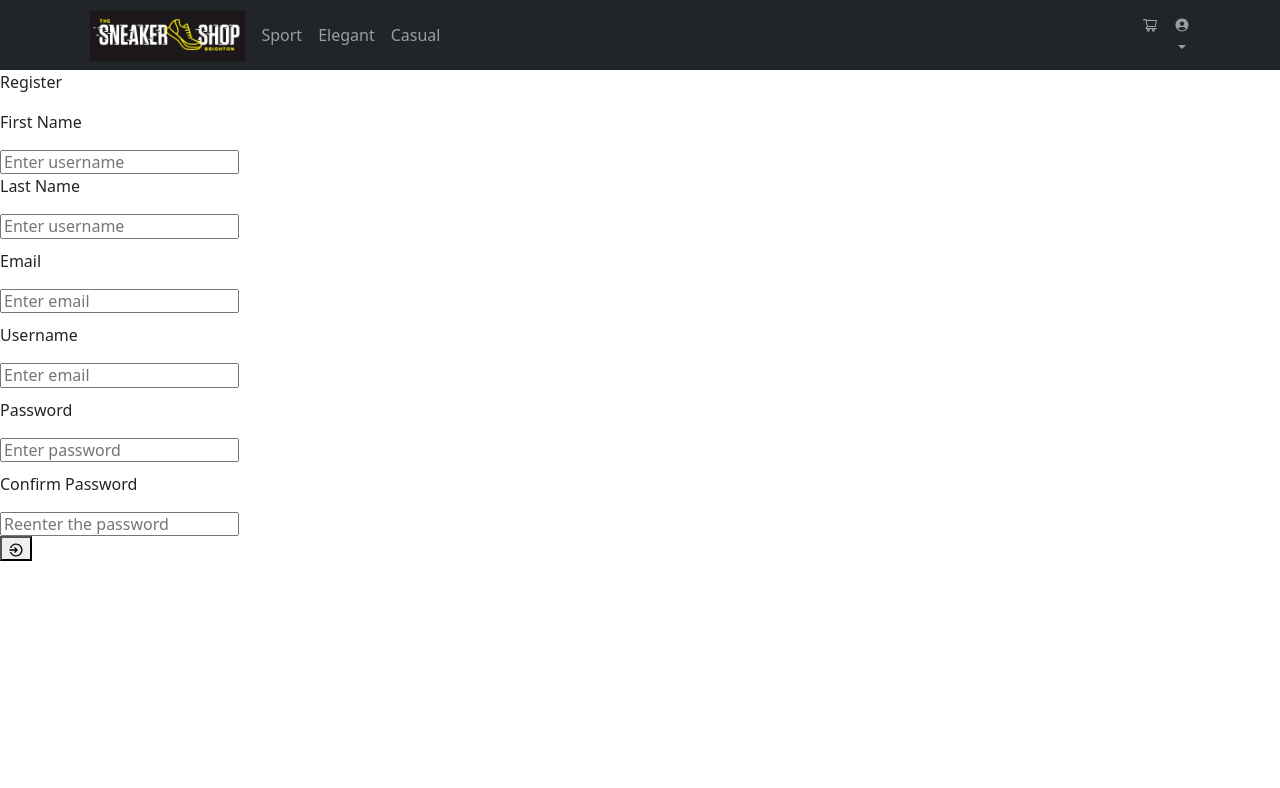
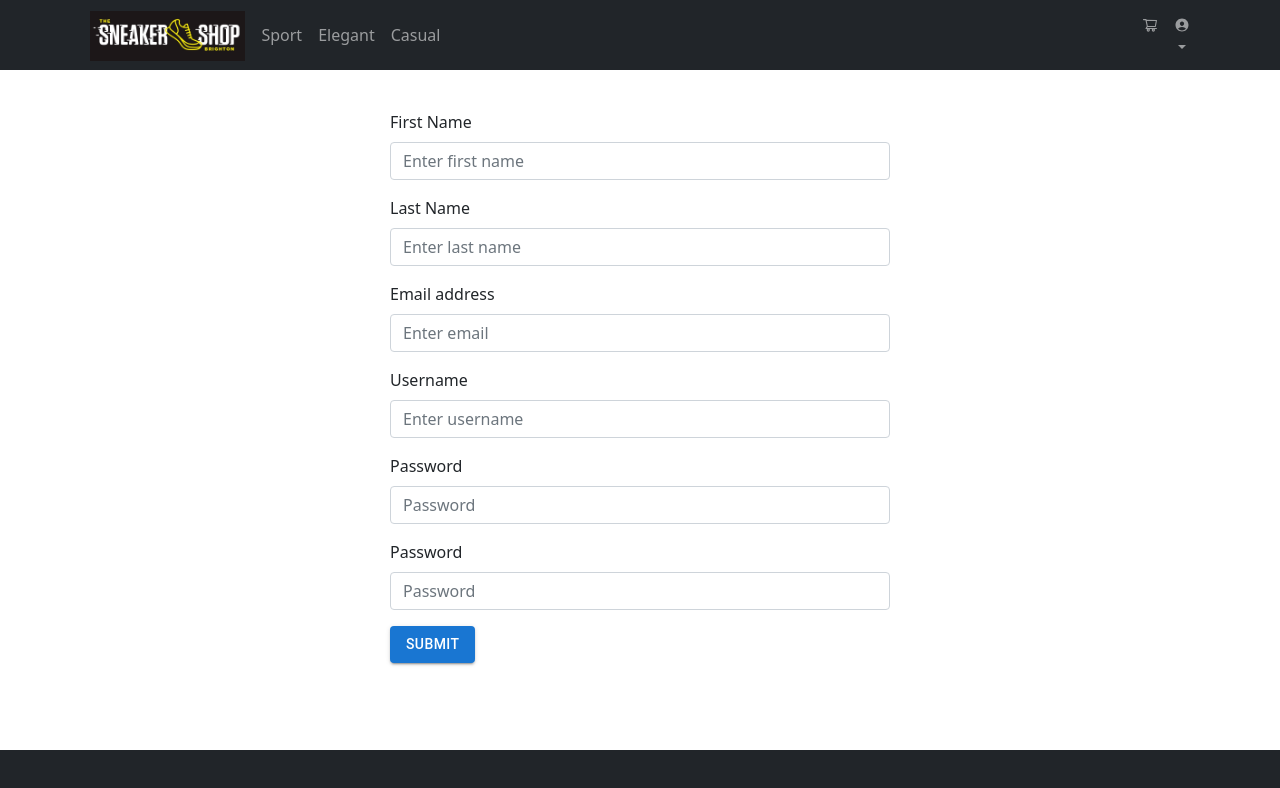
Before and after one commit to paulmuresan15/SneakerShop, a React (Create React App) app in the folder src/client/: page /Register in a window 1280 px wide. Shown: the top 788 px of the page. Built offline with nearby package versions, Linux system fonts and the light colour scheme.

Commit message:
Stylized register

```diff
--- a/src/client/src/HomePage/FirstPage.jsx
+++ b/src/client/src/HomePage/FirstPage.jsx
@@ -43,10 +43,13 @@ function FirstPage() {
                 <Col>
                     <Row>
                         { productsOnSale.map((product,index) => {
+
                             console.log(product.stockDTOS);
-                           return <ProductCard key={index} productId={product.id} productName={product.name}
-                                         photoUrl={product.photoUrl} stocks={product.stockDTOS}
-                                         />
+                           return <Col>
+                               <ProductCard key={index} productId={product.id} productName={product.name}
+                                            photoUrl={product.photoUrl} stocks={product.stockDTOS}
+                               />
+                           </Col>
                         })
                         }
                     </Row>
--- a/src/client/src/HomePage/User/Register.jsx
+++ b/src/client/src/HomePage/User/Register.jsx
@@ -6,8 +6,14 @@ import { IoMdLogIn } from "react-icons/io";
 import "./loginStyle.css";
 import { UserContext } from "../../HomePage/User/UserContext";
 import { config } from "../../config/config";
+import {Form} from "react-bootstrap";
+import authService from "../../services/AuthService";
+import {Button} from "@mui/material";
+import {useNavigate} from "react-router-dom";
+import FooterPage from "../FooterPage";
 
 function Register() {
+  const navigate=useNavigate();
   const [firstName, setFirstName] = useState("");
   const [lastName, setLastName] = useState("");
   const [userName, setUsername] = useState("");
@@ -18,122 +24,50 @@ function Register() {
 
   // function to update state of name with
   // value enter by user in form
-  const handleFirstNameChange = (e) => {
-    setFirstName(e.target.value);
-  };
 
-  const handleLastNameChange = (e) => {
-    setLastName(e.target.value);
-  };
-  // function to update state of email with value
-  // enter by user in form
-  const handleEmailChange = (e) => {
-    setEmail(e.target.value);
-  };
-  const handleUsernameChange = (e) => {
-    setUsername(e.target.value);
-  };
-  // function to update state of password with
-  // value enter by user in form
-  const handlePasswordChange = (e) => {
-    setPassword(e.target.value);
-  };
-  // function to update state of confirm password
-  // with value enter by user in form
-  const handleConfPasswordChange = (e) => {
-    setConfPassword(e.target.value);
-  };
-  // below function will be called when user
-  // click on submit button .
-  const handleSubmit = (e) => {
-    if (password != confPassword) {
-      // if 'password' and 'confirm password'
-      // does not match.
-      alert("password Not Match");
-    } else {
-      // display alert box with user
-      // 'name' and 'email' details .
-    }
-    e.preventDefault();
-  };
   return (
     <div className="mainContainer">
       <div className="navbar">
         <Navigation />
       </div>
-      <p className="loginWriting">Register</p>
-      <div>
-        <div>
-          <p className="loginWriting">First Name</p>
-          <input
-            onChange={handleFirstNameChange}
-            placeholder="Enter username"
-            className="inputContainer"
-          />
-        </div>
+      <Form className="register-form">
+      <Form.Group className="mb-3" controlId="formBasicEmail">
+        <Form.Label>First Name</Form.Label>
+        <Form.Control onChange={(e) => setFirstName(e.target.value)}  placeholder="Enter first name" />
+      </Form.Group> <Form.Group className="mb-3" controlId="formBasicEmail">
+        <Form.Label>Last Name</Form.Label>
+        <Form.Control onChange={(e) => setLastName(e.target.value)}  placeholder="Enter last name" />
+      </Form.Group>
+        <Form.Group className="mb-3" controlId="formBasicEmail">
+        <Form.Label>Email address</Form.Label>
+        <Form.Control onChange={(e) => setEmail(e.target.value)} type="email" placeholder="Enter email" />
+      </Form.Group>
+        <Form.Group className="mb-3" controlId="formBasicEmail">
+        <Form.Label>Username</Form.Label>
+        <Form.Control onChange={(e) => setUsername(e.target.value)}  placeholder="Enter username" />
+      </Form.Group>
 
-        <div>
-          <p className="loginWriting">Last Name</p>
-          <input
-            onChange={handleLastNameChange}
-            placeholder="Enter username"
-            className="inputContainer"
-          />
-        </div>
-        <div style={{ marginTop: 10 }}>
-          <p className="loginWriting">Email</p>
-          <input
-            onChange={handleEmailChange}
-            placeholder="Enter email"
-            className="inputContainer"
-          />
-        </div>
-        <div style={{ marginTop: 10 }}>
-          <p className="loginWriting">Username</p>
-          <input
-            onChange={handleUsernameChange}
-            placeholder="Enter email"
-            className="inputContainer"
-          />
-        </div>
-        <div style={{ marginTop: 10 }}>
-          <p className="loginWriting">Password</p>
-          <input
-            onChange={handlePasswordChange}
-            placeholder="Enter password"
-            className="inputContainer"
-          />
-        </div>
-
-        <div style={{ marginTop: 10 }}>
-          <p className="loginWriting">Confirm Password</p>
-          <input
-            onChange={handleConfPasswordChange}
-            placeholder="Reenter the password"
-            className="inputContainer"
-          />
-        </div>
-      </div>
-      <button>
-        <IoMdLogIn
-            className="loginButton"
-            onClick={() => {
-              axios.post(`http://localhost:8081/register`, {
-                email:email,
-                username:userName,
-                password:password,
-                firstName:firstName,
-                lastName:lastName
-              }).then((response) => {
-                console.log("Register OK");
-                setUser(response.data);
-              });
-            }}
-        >
-          LOGIN
-        </IoMdLogIn>
-      </button>
-
+      <Form.Group className="mb-3" controlId="formBasicPassword">
+        <Form.Label>Password</Form.Label>
+        <Form.Control onChange={(e) => setPassword(e.target.value)} type="password" placeholder="Password" />
+      </Form.Group>
+        <Form.Group className="mb-3" controlId="formBasicPassword">
+        <Form.Label>Password</Form.Label>
+        <Form.Control onChange={(e) => setConfPassword(e.target.value)} type="password" placeholder="Password" />
+      </Form.Group>
+        <Button variant="contained"   onClick={(e) => {
+          e.preventDefault();
+          if(password === confPassword){
+            authService.register(email,userName,password,firstName,lastName).then(() => {
+              navigate("/");
+            })} else {
+            alert("Passwords do not match");
+          }
+          }}>
+          Submit
+        </Button>
+      </Form>
+    <FooterPage/>
     </div>
   );
 }
--- a/src/client/src/services/AuthService.js
+++ b/src/client/src/services/AuthService.js
@@ -26,6 +26,18 @@ class AuthService {
     getCurrentUser() {
         return JSON.parse(localStorage.getItem('user'));
     }
+
+    register(email,username,password,firstname,lastname){
+        return axios.post(API_URL + "register", {
+            email:email,
+            username:username,
+            password:password,
+            firstName:firstname,
+            lastName:lastname
+        }).then(response => {
+            return response.data;
+        })
+    }
 }
 
 export default new AuthService();
--- a/src/client/src/styles/styles.css
+++ b/src/client/src/styles/styles.css
@@ -110,6 +110,13 @@
     margin-top:100px !important;
 }
 
+.register-form{
+    width: 500px !important;
+    margin-left: auto !important;
+    margin-right: auto !important;
+    margin-top:40px !important;
+}
+
 .table-container{
     margin-top: 100px !important;
 }
@@ -185,6 +192,7 @@ p.navbarWriting {
     width: fit-content !important;
     margin-left: 5px;
     margin-right: 5px;
+    margin-bottom: 50px !important;
 }
 
 .card-body{
```
Also changed, not shown: 1 other file (tests, documents, lock files or other folders).
